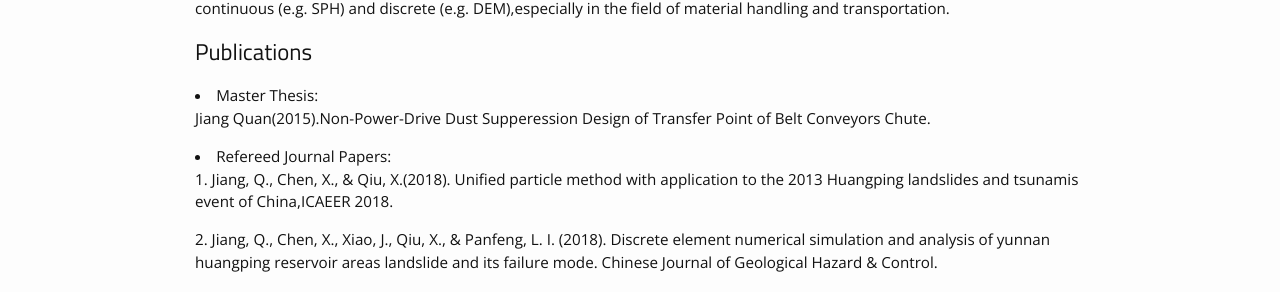
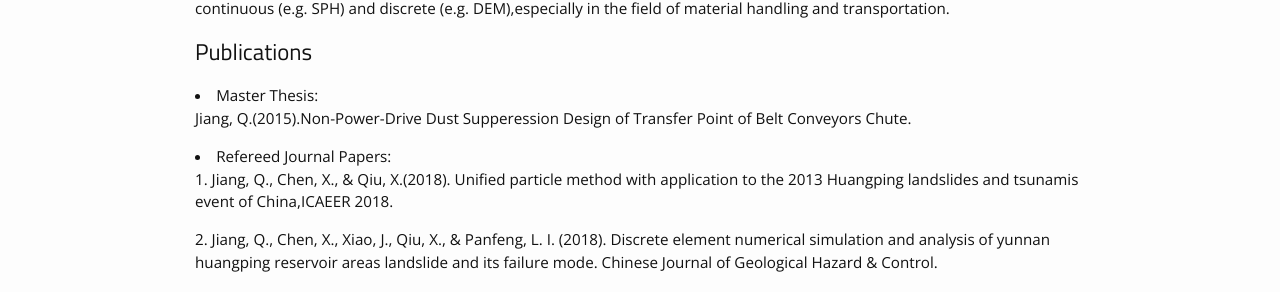
Before and after one commit to adilijiang/adilijiang.github.io, a Jekyll site: the page built from reserch.md, in a window 1280 px wide. Shown: the part 180-472 px from the top of the page. Built offline with Jekyll 4.4.1, drawn with Linux system fonts in a browser that asks for light colours.

Commit message:
Update reserch.md

```diff
--- a/reserch.md
+++ b/reserch.md
@@ -9,7 +9,7 @@ My research interests focuses on Structure Optimistic Designing,Multiphase Model
 
 <h2 id="publications">Publications</h2>
 <li class="listing-seperator">Master Thesis:</li>
-<p>Jiang Quan(2015).Non-Power-Drive Dust Supperession Design of Transfer Point of Belt Conveyors Chute.</p>
+<p>Jiang, Q.(2015).Non-Power-Drive Dust Supperession Design of Transfer Point of Belt Conveyors Chute.</p>
 
 <li class="listing-seperator">Refereed Journal Papers:</li>
 <p>1. Jiang, Q., Chen, X., & Qiu, X.(2018). Unified particle method with application to the 2013 Huangping landslides and tsunamis event of China,ICAEER 2018.</p>
```
